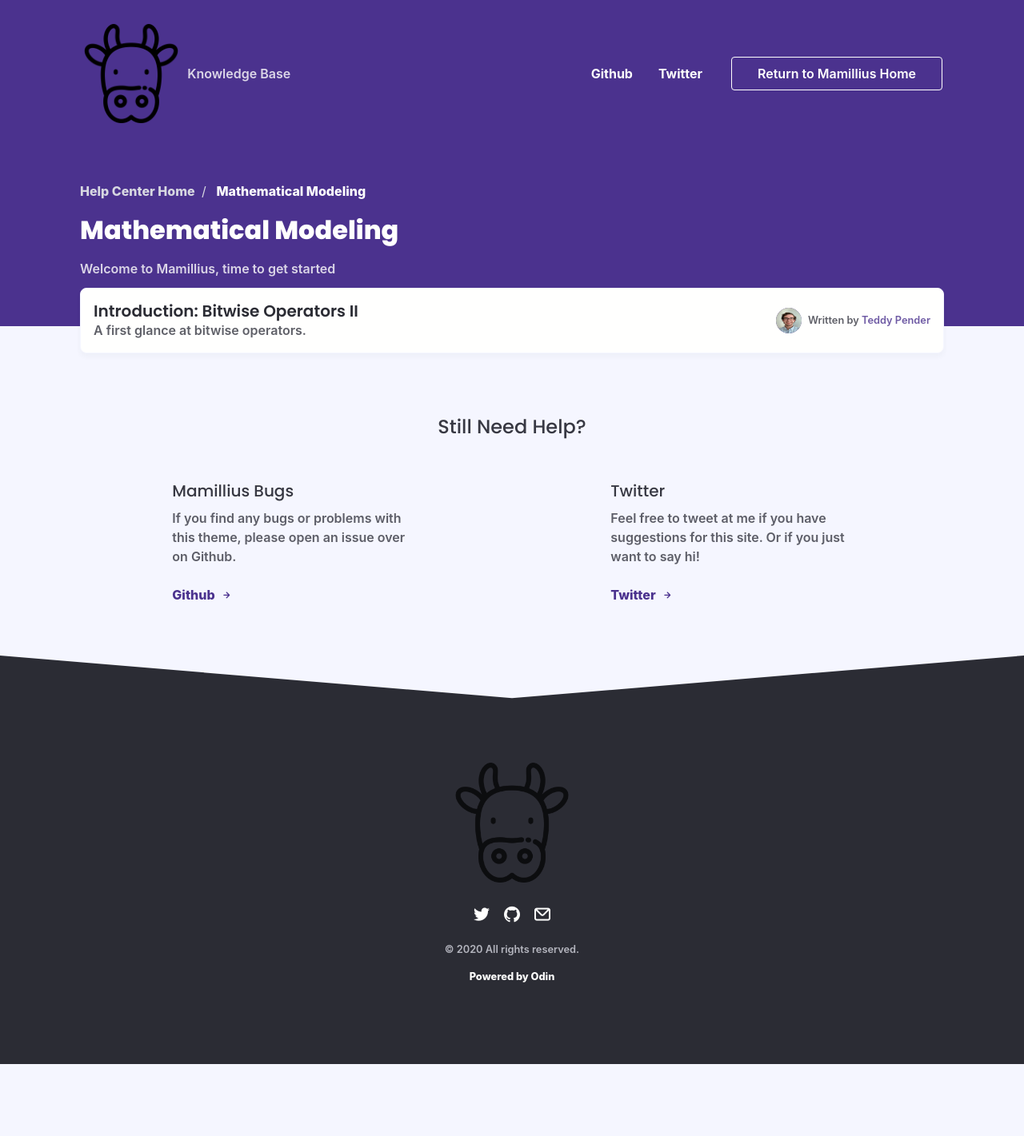
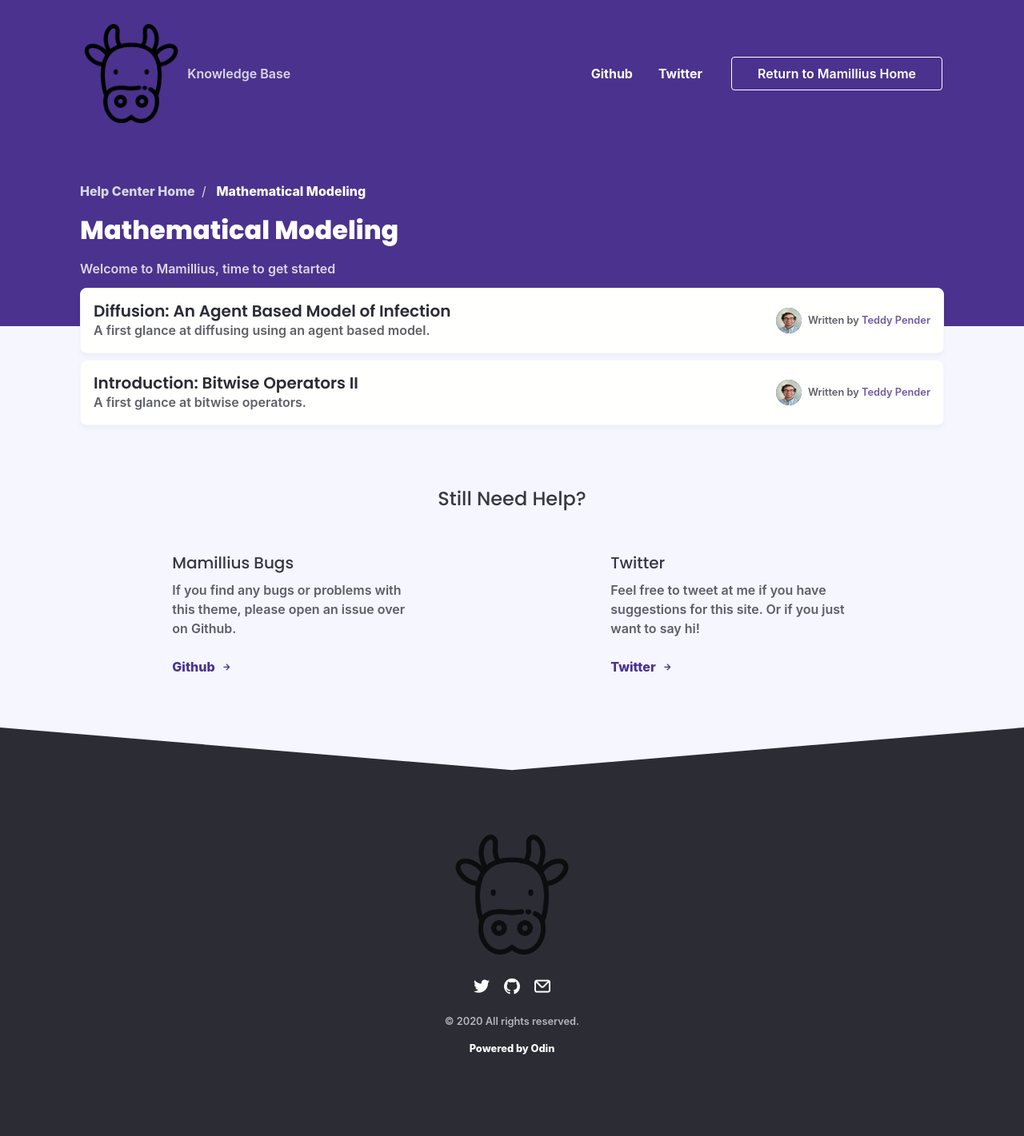
Before and after one commit to teddypender/teddypender.github.io, a Jekyll site: the page built from mathematical-modeling.html, in a window 1280 px wide. Shown: the whole page at 80% size. Built offline with Jekyll 4.4.1, drawn with Linux system fonts in a browser that asks for light colours; nearby versions of some CDN libraries; some web fonts are replaced; comment, search, counter and statistics services are not loaded; before the commit the page ends 1331 px from its top, so only the background shows below that.

Commit message:
Diffusion Article

````diff
--- a/_data/category_list.yml
+++ b/_data/category_list.yml
@@ -9,9 +9,6 @@
 using-odin:
   name: Using Odin
   description: Welcome to Mamillius, time to get started
-using-udin:
-  name: Using Udin
-  description: Welcome to Mamillius, time to get started
 customizing-odin:
   name: Customizing Odin
   description: Welcome to Mamillius, time to get started
--- a/_posts/Mathematical Modeling/README.md
+++ b/_posts/Mathematical Modeling/2020-8-3-Diffusion-Agent-Based-Modeling.md
@@ -1,3 +1,12 @@
+---
+layout: post
+title: "Diffusion: An Agent Based Model of Infection"
+date: 2020-12-03 16:48:38 -0400
+category: mathematical-modeling
+author: teddy
+short-description: A first glance at diffusing using an agent based model.
+---
+
 <br />
 <p align="center">
   <a href="https://anuraghazra.github.io/covid19-sim">
@@ -30,7 +39,7 @@
 
 - [9. Genetic Algorithm playlist The Nature of Code](https://www.youtube.com/playlist?list=PLRqwX-V7Uu6bJM3VgzjNV5YxVxUwzALHV)
 
-## :rocket: Quick start
+## Quick start
 
 Start developing locally.
 
@@ -42,7 +51,7 @@
 git clone https://github.com/anuraghazra/covid19-sim.git
 ```
 
-## :v: Contributing
+## Contributing
 
 After cloning & setting up the local project you can push the changes to your github fork and make a pull request.
 
````
Also changed, not shown: _posts/Using Udin/2019-12-20-using-authors.md (deleted, +0 -10 lines), using-udin.html (deleted, +0 -10 lines), 1 other file.
